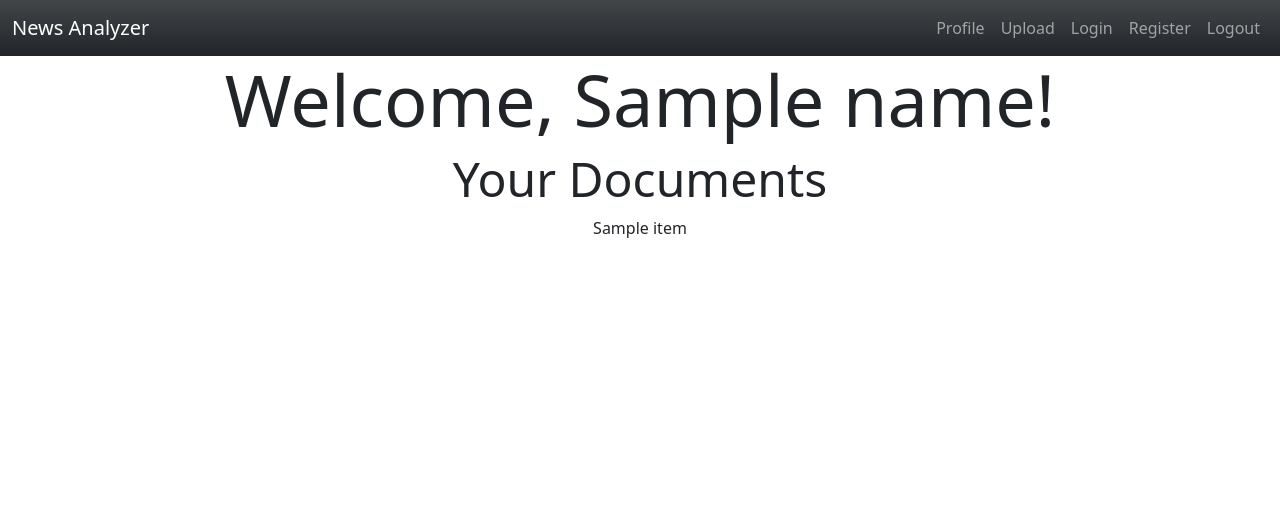
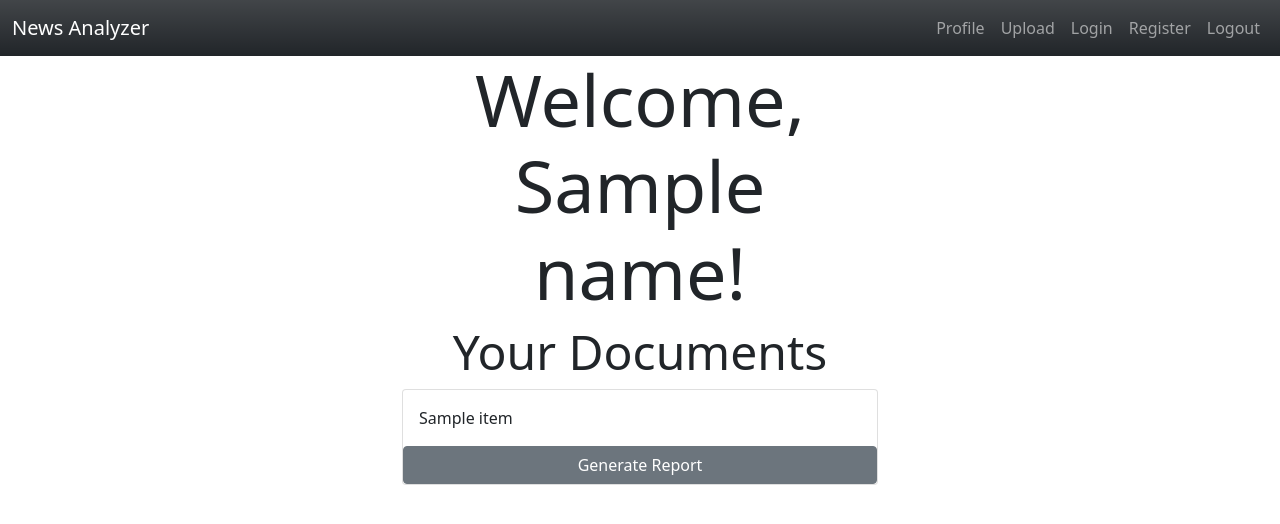
Before and after one commit to benleone90/EC500_News_Analyzer, a Flask app: template app/templates/profile.html in a window 1280 px wide. Shown: the top 524 px of the page. Run offline with Flask 2, Linux system fonts and the light colour scheme; the template is opened without the code that fills it: most values are stand-ins (such as "Sample title", 1, 10 or a date in 2020).

Commit message:
Finished profile bootstrap and HTML

```diff
--- a/app/templates/profile.html
+++ b/app/templates/profile.html
@@ -2,13 +2,14 @@
 <!-- source: https://www.digitalocean.com/community/tutorials/how-to-add-authentication-to-your-app-with-flask-login -->
 
 {% extends "base.html" %} {% block content %}
-<div class="container text-center">
-  <h1 class="display-2">Welcome, {{ name }}!</h1>
-  <div class="box">
-    <h1 class="display-5">Your Documents</h1>
-    {% for item in data %}
-    <div class="field">{{ item|safe }}</div>
-    {% endfor %}
+<div class="container mx-auto" style="width: 500px">
+  <h1 class="display-2 text-center">Welcome, {{ name }}!</h1>
+  <h1 class="display-5 text-center">Your Documents</h1>
+  {% for item in data %}
+  <div class="card mb-3">
+    <div class="card-body text-start">{{ item|safe }}</div>
+    <a class="btn btn-secondary" href=/report/{{ item }}>Generate Report</a>
   </div>
+  {% endfor %}
 </div>
 {% endblock %}
```
